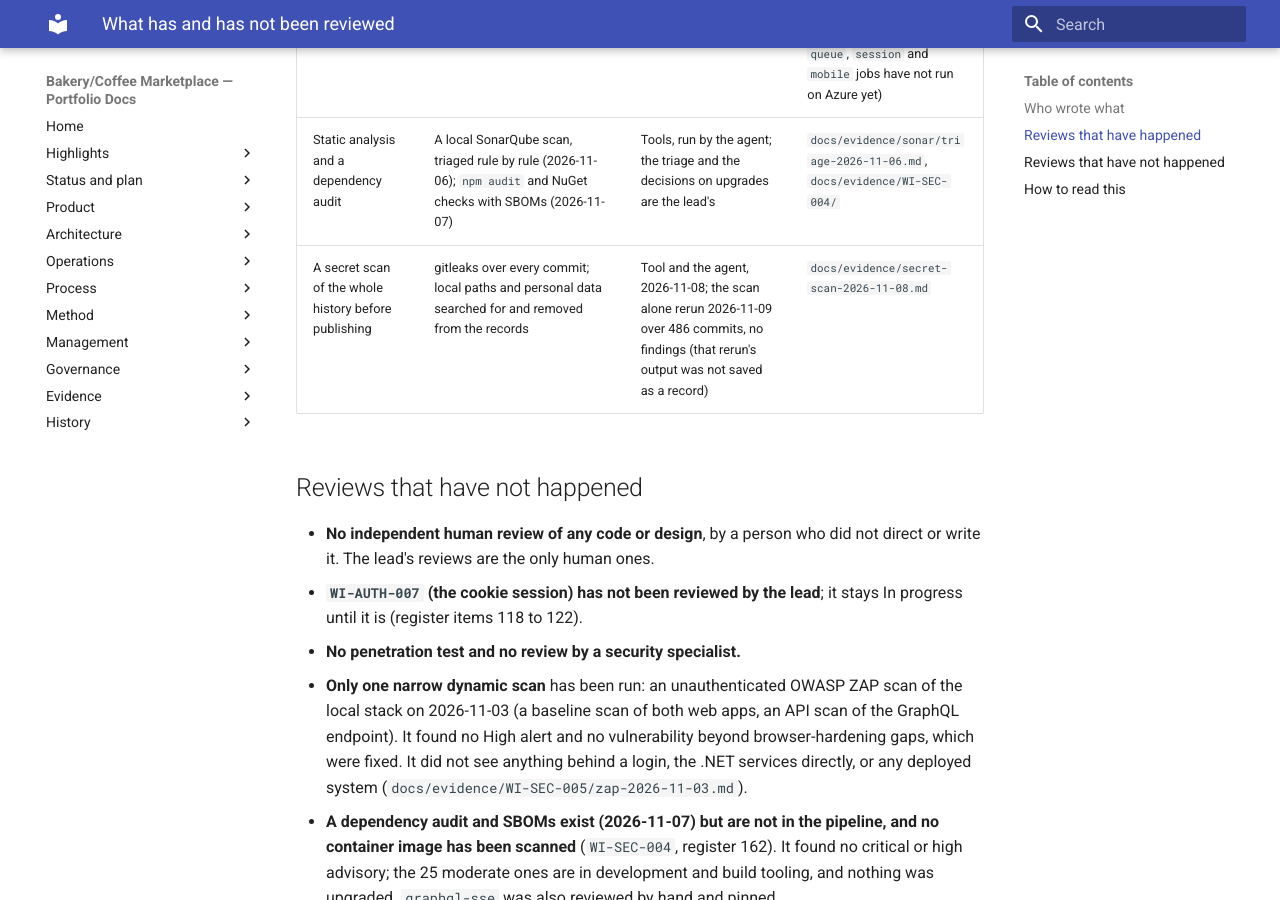
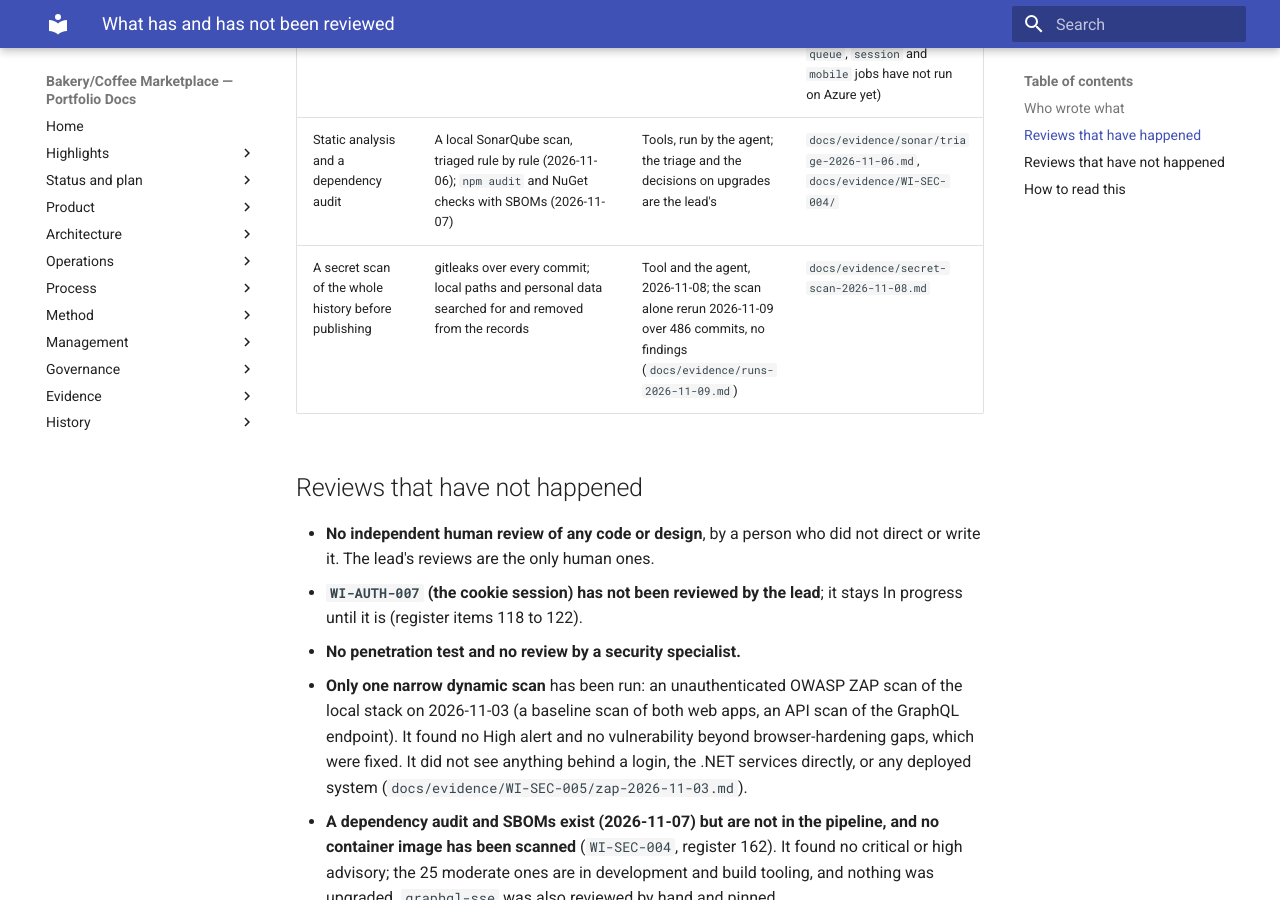
Before and after one commit to benjamin-hedrick/bakery-marketplace, an MkDocs documentation site: the page built from docs/governance/review-statement.md, in a window 1280 px wide and 900 px high, scrolled down 1478 px. Built offline with MkDocs 1.6.1 and Material for MkDocs 9.7.7, drawn with Linux system fonts in a browser that asks for light colours.

Commit message:
Evidence: the runs of 2026-11-09 (15 of 15 Maestro flows in one run, both smokes, the browser suites, the gates, the secret scan of 486 commits), indexed; review statement and gaps list point to it
Co-Authored-By: Claude Sonnet 5.5 <noreply@anthropic.com>

```diff
--- a/docs/governance/review-statement.md
+++ b/docs/governance/review-statement.md
@@ -18,7 +18,7 @@ The code, tests and documents were written by AI agents (Claude Code sessions) w
 | Generated-input tests | Parsers and inputs of the BFF and the session package | Automated, written by the agent | `docs/evidence/WI-SEC-005/fuzz-2026-11-02.md` (it found a request that ended the BFF process) |
 | Automated gates | Format, lint, typecheck, unit and browser tests, a documentation check, a scan of the full history for secrets | Tools, run locally and in the Azure pipeline | `docs/process/quality-gates.md`; the pipeline's jobs were seen green on Azure on 2026-10-31 for the jobs that existed then (the `queue`, `session` and `mobile` jobs have not run on Azure yet) |
 | Static analysis and a dependency audit | A local SonarQube scan, triaged rule by rule (2026-11-06); `npm audit` and NuGet checks with SBOMs (2026-11-07) | Tools, run by the agent; the triage and the decisions on upgrades are the lead's | `docs/evidence/sonar/triage-2026-11-06.md`, `docs/evidence/WI-SEC-004/` |
-| A secret scan of the whole history before publishing | gitleaks over every commit; local paths and personal data searched for and removed from the records | Tool and the agent, 2026-11-08; the scan alone rerun 2026-11-09 over 486 commits, no findings (that rerun's output was not saved as a record) | `docs/evidence/secret-scan-2026-11-08.md` |
+| A secret scan of the whole history before publishing | gitleaks over every commit; local paths and personal data searched for and removed from the records | Tool and the agent, 2026-11-08; the scan alone rerun 2026-11-09 over 486 commits, no findings (`docs/evidence/runs-2026-11-09.md`) | `docs/evidence/secret-scan-2026-11-08.md` |
 
 ## Reviews that have not happened
 
```
Also changed, not shown: docs/evidence/README.md (+1 -0 lines), docs/evidence/runs-2026-11-09.md (added, +21 -0 lines), docs/governance/pre-publish-gaps.md (+1 -1 lines).
